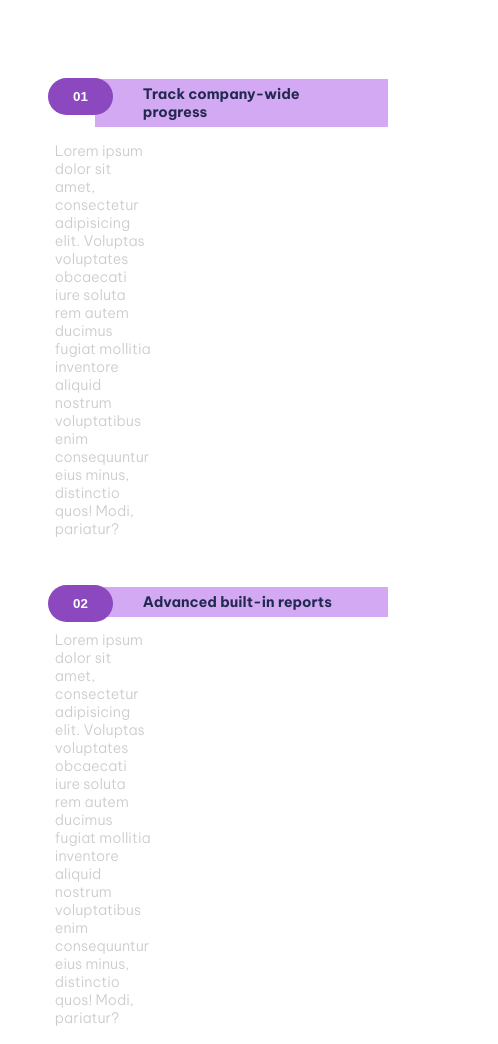
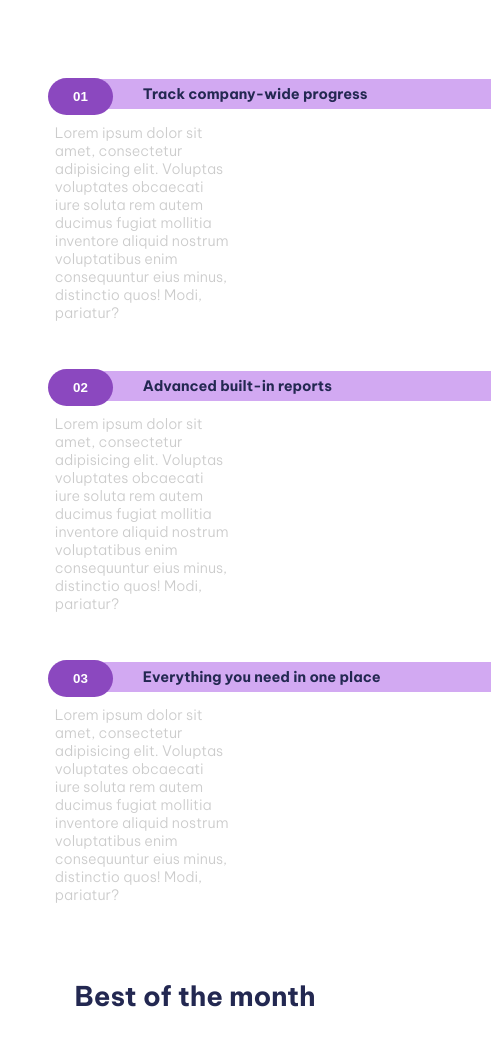
Before and after one commit to Orwel/Tennis, a plain HTML site: page index.html in a window 390 px wide. Shown: the part 1181-2225 px from the top of the page, 498 px wide, since content can reach past the window. Drawn offline with Linux system fonts and the light colour scheme.

Commit message:
Solucionando overflow

```diff
--- a/styles.css
+++ b/styles.css
@@ -464,7 +464,8 @@ form button {
   }
 
   .section-center-title {
-    width: 100%;
+    width: calc(100vw - 90px);
+    overflow-x: hidden;
     background-color: var(--third-color);
     margin-left: -50px;
     padding: 6px 48px;
```
